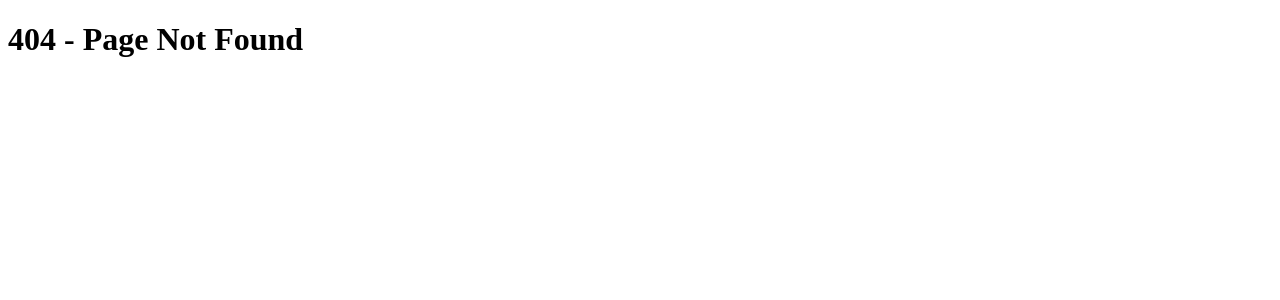
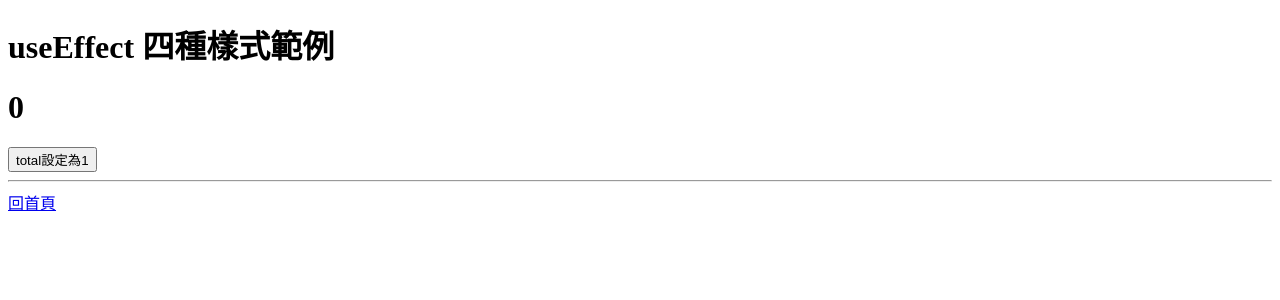
Before and after one commit to k104031002/next-base, a Next.js app: page /cs-0412/effect-demo in a window 1280 px wide. Before the commit this address had no page. Shown: the top 300 px of the page. Built offline with nearby package versions, Linux system fonts and the light colour scheme.

Commit message:
0412 第六節課

```diff
--- /dev/null
+++ b/pages/cs-0412/effect-demo.js
@@ -0,0 +1,70 @@
+import { useState, useEffect } from 'react'
+import Link from 'next/link'
+
+export default function EffectDemo() {
+  const [total, setTotal] = useState(0)
+
+  // 樣式1:
+  // 說明:每次render(渲染)之後(after)都會執行一次
+  // 用途:用於 除錯/紀錄 或特別的自訂勾子開發時
+  useEffect(() => {
+    console.log('每次render(渲染)之後(after)都會執行一次')
+  })
+
+  // 樣式2: didMount時間點
+  // 說明:第一次render(渲染)之後(after)執行一次，之後不再執行
+  //      近似於原本生命週期方法的componentDidMount 或稱 didMount時間點
+  // 用途: 元件呈現之後，向伺服器fetch/ajax獲取資料呈現。 或與非React的JS應用整合。
+  useEffect(() => {
+    console.log('第一次render(渲染)之後(after)執行一次，之後不再執行')
+  }, [])
+
+  //  ↑↑ 保持空陣列，代表不與任何變數相依賴，相當於套用有第二船入參數的預設行為
+
+  // 樣式3: didMount+didUpdate時間點
+  // 說明:第一次render(渲染)之後(after)執行一次，之後當total(相依變數)有更動時，會再執行一次
+  //      近似於原本生命週期方法的componentDidMount+componentDidUpdate
+  // 用途: 解決狀態變動異部方案之一。 不同狀態間的連續更動(A->B->C)或同步化。 同個元件(或頁面)要立即套用不同資料
+  useEffect(() => {
+    console.log(
+      '3.第一次render(渲染)之後(after)執行一次，之後當total(相依變數)有更動時，會再執行一次'
+    )
+  }, [total])
+
+  //   ↑↑ 加入相依變數會監聽(total)的更動(change)事件
+  //    使用"引用(參照)相等性原則"，相當於object.is() 或 === 來比較有沒有更動
+
+  // 樣式4: willUnmount時間點 (cleanup)
+  // 說明:元件被移出真實DOM之前(before)會執行一次
+  //      近似於原本生命週期方法的componentWillUnmount
+  // 用途:配合樣式2使用，做某些元件要移出前釋放記憶體或呼叫反函式(移除事件監聽，清除計時器...)
+  useEffect(() => {
+    return () => {
+      console.log('元件被移出真實DOM之前(before)會執行一次')
+    }
+  }, [])
+
+  return (
+    <>
+      <h1>useEffect 四種樣式範例</h1>
+      <h1
+        role="presentation"
+        onClick={() => {
+          setTotal(total + 1)
+        }}
+      >
+        {total}
+      </h1>
+      <button
+        onClick={() => {
+          setTotal(1)
+        }}
+      >
+        total設定為1
+      </button>
+      {/* 測試第4樣式，連至首頁 */}
+      <hr />
+      <Link href="/">回首頁</Link>
+    </>
+  )
+}
```
